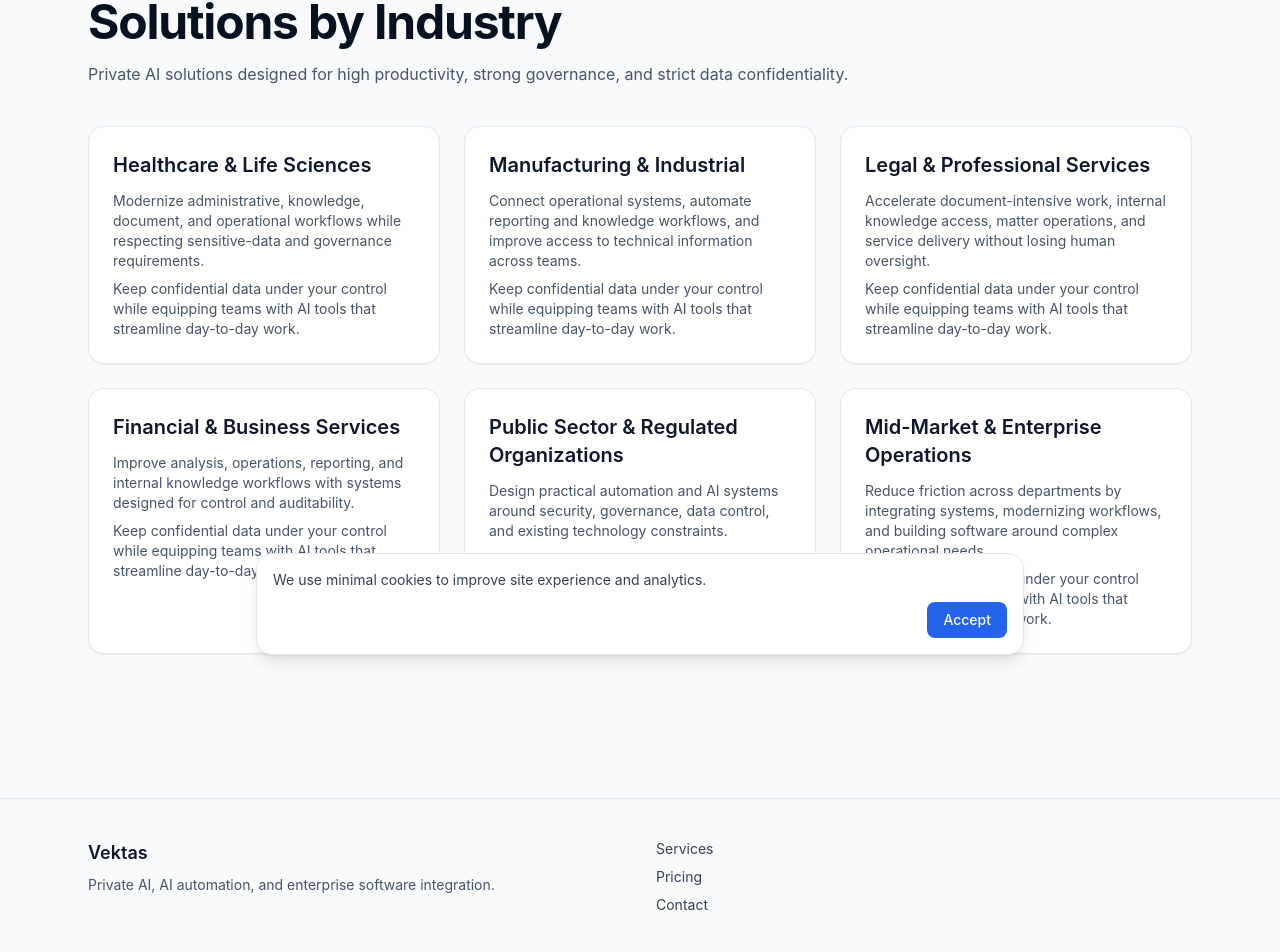
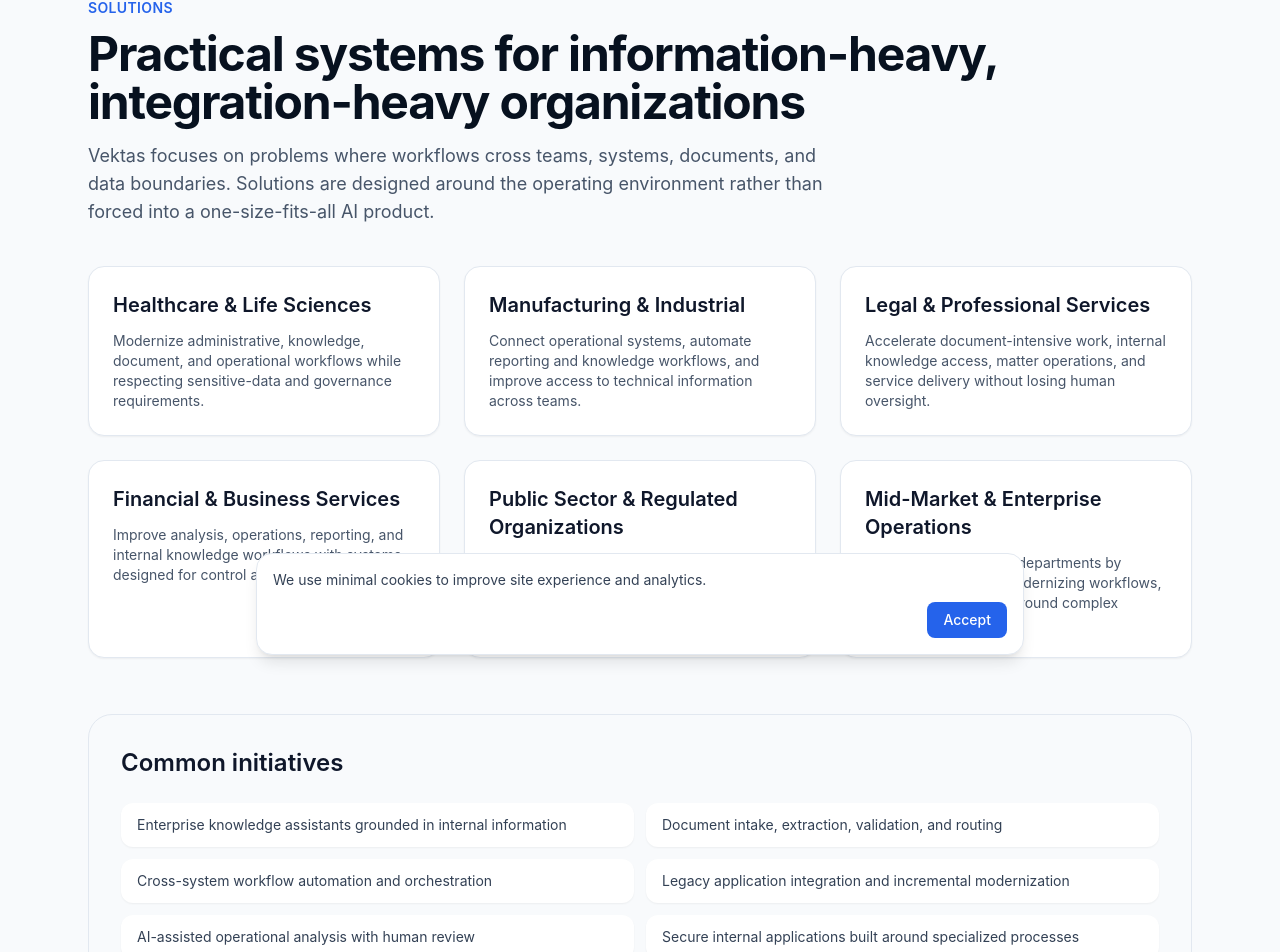
Before and after one commit to msmonroe/vektas_rebuild, a React (Vite) app: page /solutions in a window 1280 px wide. Shown: the part 129-1081 px from the top of the page. Built offline with nearby package versions, Linux system fonts and the light colour scheme.

Commit message:
Rewrite solutions page around enterprise use cases

```diff
--- a/src/pages/SolutionsPage.tsx
+++ b/src/pages/SolutionsPage.tsx
@@ -1,15 +1,26 @@
 import { ScrollReveal } from '../components/ScrollReveal'
 import { industries } from '../data/siteContent'
+
+const useCases = [
+  'Enterprise knowledge assistants grounded in internal information',
+  'Document intake, extraction, validation, and routing',
+  'Cross-system workflow automation and orchestration',
+  'Legacy application integration and incremental modernization',
+  'AI-assisted operational analysis with human review',
+  'Secure internal applications built around specialized processes',
+]
 
 export function SolutionsPage() {
   return (
     <section className="mx-auto max-w-6xl px-4 py-16 sm:px-6" aria-labelledby="solutions-heading">
-      <h1 id="solutions-heading" className="text-4xl font-bold tracking-tight text-[#07111F] dark:text-white sm:text-5xl">
-        Solutions by Industry
+      <p className="text-sm font-semibold uppercase tracking-wide text-blue-600">Solutions</p>
+      <h1 id="solutions-heading" className="mt-3 text-4xl font-bold tracking-tight text-[#07111F] dark:text-white sm:text-5xl">
+        Practical systems for information-heavy, integration-heavy organizations
       </h1>
-      <p className="mt-4 max-w-3xl text-slate-600 dark:text-slate-300">
-        Private AI solutions designed for high productivity, strong governance, and strict data confidentiality.
+      <p className="mt-4 max-w-3xl text-lg text-slate-600 dark:text-slate-300">
+        Vektas focuses on problems where workflows cross teams, systems, documents, and data boundaries. Solutions are designed around the operating environment rather than forced into a one-size-fits-all AI product.
       </p>
+
       <div className="mt-10 grid gap-6 md:grid-cols-2 xl:grid-cols-3">
         {industries.map((industry, index) => (
           <ScrollReveal
@@ -19,11 +30,19 @@
           >
             <h2 className="text-xl font-semibold text-slate-900 dark:text-white">{industry.name}</h2>
             <p className="mt-3 text-sm text-slate-600 dark:text-slate-300">{industry.summary}</p>
-            <p className="mt-2 text-sm text-slate-600 dark:text-slate-300">
-              Keep confidential data under your control while equipping teams with AI tools that streamline day-to-day work.
-            </p>
           </ScrollReveal>
         ))}
+      </div>
+
+      <div className="mt-14 rounded-3xl border border-slate-200 bg-slate-50 p-8 dark:border-slate-800 dark:bg-slate-900">
+        <h2 className="text-2xl font-semibold text-slate-900 dark:text-white">Common initiatives</h2>
+        <ul className="mt-6 grid gap-3 md:grid-cols-2">
+          {useCases.map((useCase) => (
+            <li key={useCase} className="rounded-xl bg-white px-4 py-3 text-sm text-slate-700 shadow-sm dark:bg-slate-950 dark:text-slate-200">
+              {useCase}
+            </li>
+          ))}
+        </ul>
       </div>
     </section>
   )
```
